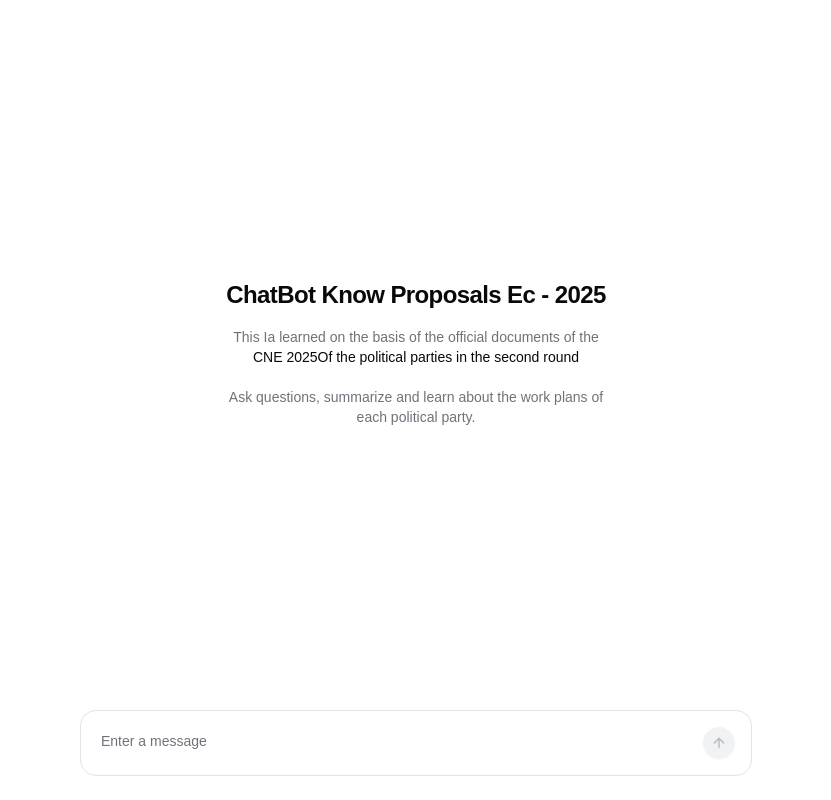
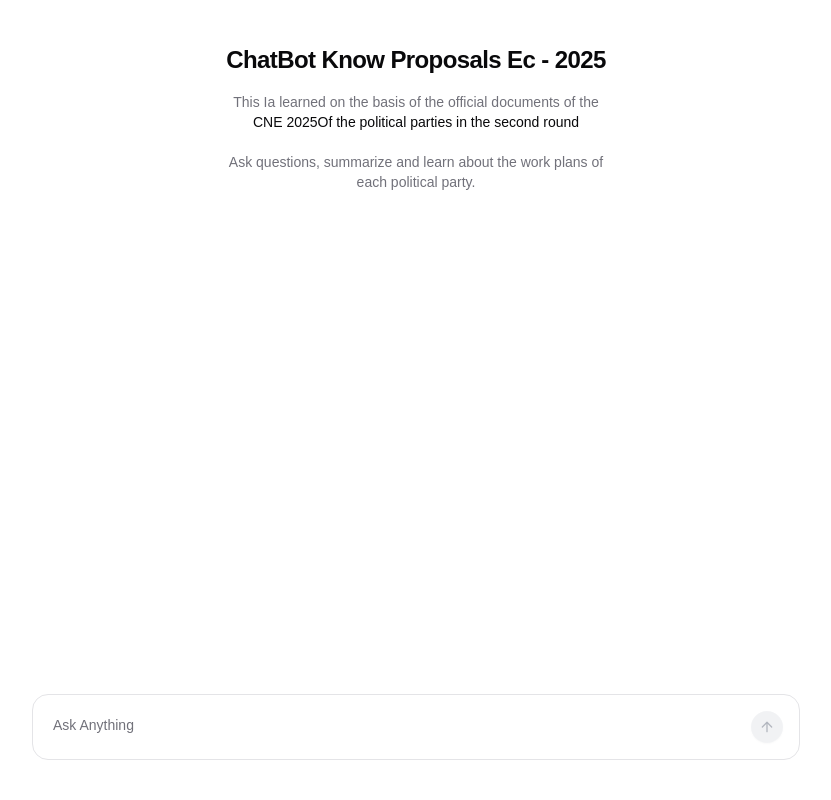
Before and after one commit to Savecoders/Know-Government-Plan-EC, a Next.js app: page /chat in a window 1280 px wide. Shown: the whole page, without its empty margins (224-1055 px from the left). Built offline with nearby package versions, Linux system fonts and the light colour scheme.

Commit message:
feat: improve question trimming and loading placeholder

```diff
--- a/components/chat-form.tsx
+++ b/components/chat-form.tsx
@@ -12,6 +12,7 @@
 interface Message {
   role: 'user' | 'assistant';
   content: string;
+  id?: string;
 }
 
 export function ChatForm({ className, ...props }: React.ComponentProps<'form'>) {
@@ -30,9 +31,11 @@
     e.preventDefault();
 
     if (!question.trim()) return;
-    const userMessage: Message = { role: 'user', content: question };
+    const questionCopy = `${question.trim()}`;
+    const userMessage: Message = { role: 'user', content: questionCopy };
     setMessages((prev) => [...prev, userMessage]);
     setIsLoading(true);
+    setQuestion('');
 
     // Vibrate when sending a message
     // verify if the browser supports the vibration API
@@ -64,7 +67,6 @@
         navigator.vibrate(50);
       }
 
-      setQuestion('');
       setIsLoading(false);
       setHasTyped(false);
     }
@@ -83,24 +85,27 @@
 
   return (
     <>
-      <main
-        className={cn(
-          'ring-none mx-auto flex h-svh max-h-svh w-full max-w-[45rem] flex-col items-stretch border-none',
-          className,
-        )}
-        {...props}
-      >
-        <div className="flex-1 content-center overflow-y-auto px-6">
+      <main className={cn('ring-none mx-auto flex h-svh flex-col overflow-hidden', className)} {...props}>
+        <div className="flex-grow overflow-y-scroll scroll-smooth px-6 pt-12 pb-32 [&::-webkit-scrollbar]:w-2 [&::-webkit-scrollbar-thumb]:bg-zinc-200 dark:[&::-webkit-scrollbar-thumb]:bg-neutral-500 [&::-webkit-scrollbar-track]:bg-zinc-100 dark:[&::-webkit-scrollbar-track]:bg-neutral-700">
+          <div className="mx-auto max-w-3xl space-y-4">
             {messages.length > 0 ? (
-            <>
-              <div className="my-4 flex h-fit min-h-full flex-col gap-4">
+              <div className="my-8 flex h-fit min-h-full scroll-m-0 flex-col gap-6">
                 {messages.map((message, index) => (
                   <div
                     key={index}
                     data-role={message.role}
-                    className="max-w-[80%] rounded-xl px-3 py-2 text-sm data-[role=assistant]:self-start data-[role=assistant]:bg-gray-100 data-[role=assistant]:text-black data-[role=user]:self-end data-[role=user]:bg-blue-500 data-[role=user]:text-white"
+                    className={cn(
+                      'max-w-[80%] rounded-xl px-3 py-2 text-sm',
+                      message.role === 'assistant'
+                        ? 'assistant self-start leading-relaxed text-gray-900 dark:text-gray-300'
+                        : 'self-end rounded-br-none border border-gray-200 bg-white dark:border-zinc-800 dark:bg-zinc-950 dark:text-white',
+                    )}
                   >
+                    {message.role === 'assistant' ? (
                       <Markdown remarkPlugins={[remarkGfm]}>{message.content}</Markdown>
+                    ) : (
+                      <span>{message.content}</span>
+                    )}
                   </div>
                 ))}
                 {/* loading assistant */}
@@ -110,7 +115,6 @@
                   </div>
                 )}
               </div>
-            </>
             ) : (
               <header className="m-auto flex max-w-96 flex-col gap-5 text-center">
                 <h1 className="text-2xl leading-none font-semibold tracking-tight">ChatBot Know Proposals Ec - 2025</h1>
@@ -125,16 +129,17 @@
               </header>
             )}
           </div>
-
+        </div>
+        <section className="bg-background fixed right-0 bottom-0 left-0 p-4">
           <form
             onSubmit={handleSubmitQuestion}
-          className="border-input bg-background focus-within:ring-ring/10 focus-within:ring-offset-background relative mx-6 mb-6 flex items-center gap-3 rounded-[16px] border p-5 pr-14 text-sm focus-within:ring-2 focus-within:ring-offset-0 focus-within:outline-none"
+            className="border-input bg-background focus-within:ring-ring/10 focus-within:ring-offset-background relative mx-auto my-6 flex max-w-3xl items-center rounded-2xl border p-5 pr-15 text-sm focus-within:ring-2 focus-within:ring-offset-0 focus-within:outline-none"
           >
             <AutoResizeTextarea
               onKeyDown={handleKeyDown}
               onChange={handleQuestionChange}
               value={question}
-            placeholder="Enter a message"
+              placeholder={isLoading ? 'Waiting for response...' : 'Ask Anything'}
               className="placeholder:text-muted-foreground max-h-[120px] min-h-[24px] w-full flex-1 bg-transparent focus:outline-none focus-visible:ring-0 focus-visible:ring-offset-0"
             />
             <Tooltip>
@@ -145,22 +150,25 @@
                   size="icon"
                   className={cn(
                     'absolute right-4 bottom-4 size-6 h-8 w-8 flex-shrink-0 rounded-full border-0 transition-all duration-200',
-                  hasTyped ? 'light:bg-zinc-900 scale-110 dark:bg-zinc-200' : 'bg-gray-200',
+                    hasTyped ? 'scale-110 bg-zinc-900 dark:bg-zinc-200' : 'bg-gray-200',
                   )}
                   disabled={!question.trim() || isLoading}
                 >
                   <ArrowUpIcon
                     className={cn(
                       'h-4 w-4 transition-colors',
-                    hasTyped ? 'light:text-white dark:text-zinc-950' : 'text-gray-500',
+                      hasTyped ? 'text-white dark:text-zinc-950' : 'text-gray-500',
                     )}
                   />
                   <span className="sr-only">Submit</span>
                 </Button>
               </TooltipTrigger>
-            <TooltipContent sideOffset={12}>Submit</TooltipContent>
+              <TooltipContent className="rounded-lg bg-gray-900 p-2 text-xs text-white" sideOffset={12}>
+                Submit
+              </TooltipContent>
             </Tooltip>
           </form>
+        </section>
       </main>
     </>
   );
```
Also changed, not shown: app/globals.css (+13 -0 lines). Lines whose indentation alone changed are shown as unchanged.
